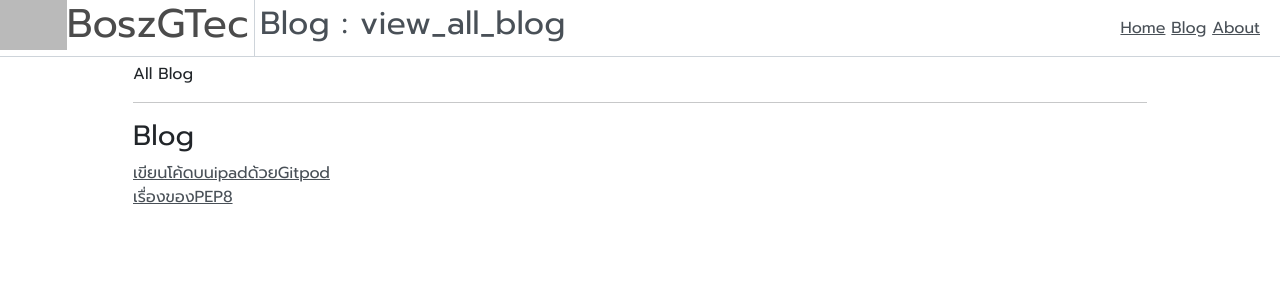
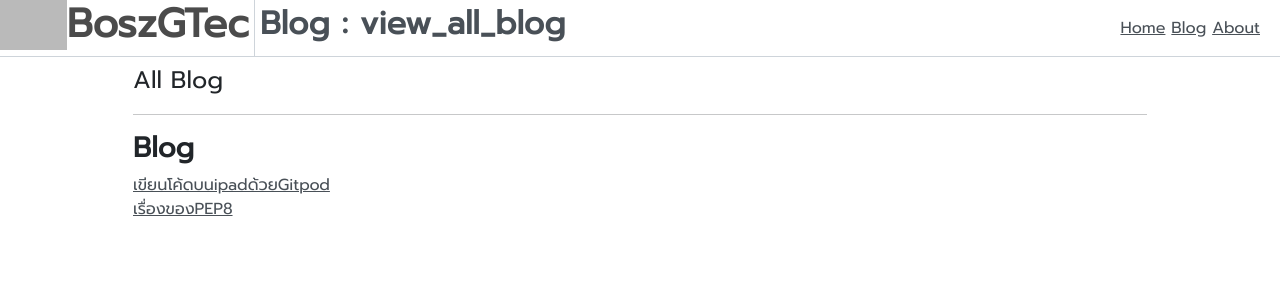
Before and after one commit to BoszGTec/Blog, a Jekyll site: the page built from view_all_blog.md, in a window 1280 px wide. Shown: the top 300 px of the page. Built offline with Jekyll 4.4.1, drawn with Linux system fonts in a browser that asks for light colours; grey boxes are pictures that could not be loaded.

Commit message:
Update head.html

```diff
--- a/_includes/head.html
+++ b/_includes/head.html
@@ -24,6 +24,12 @@
     max-height: 100% ;
     max-width : 100% ;
     pointer-events: none;
+    }
+    p{
+    font-size : 1.5em;
+    }
+    h1,h2,h3{
+      font-weight : 600;
     }
     .headder_box{
     padding : 0 ;
```
